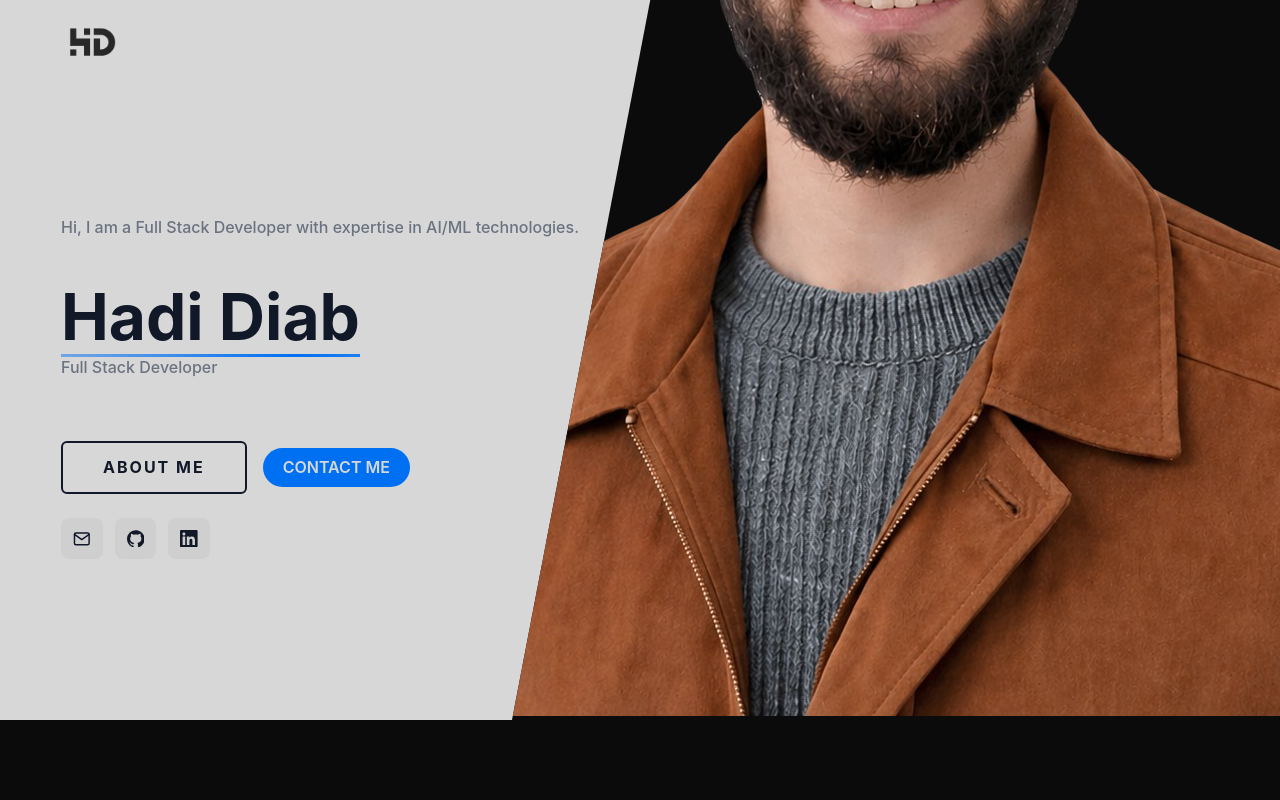
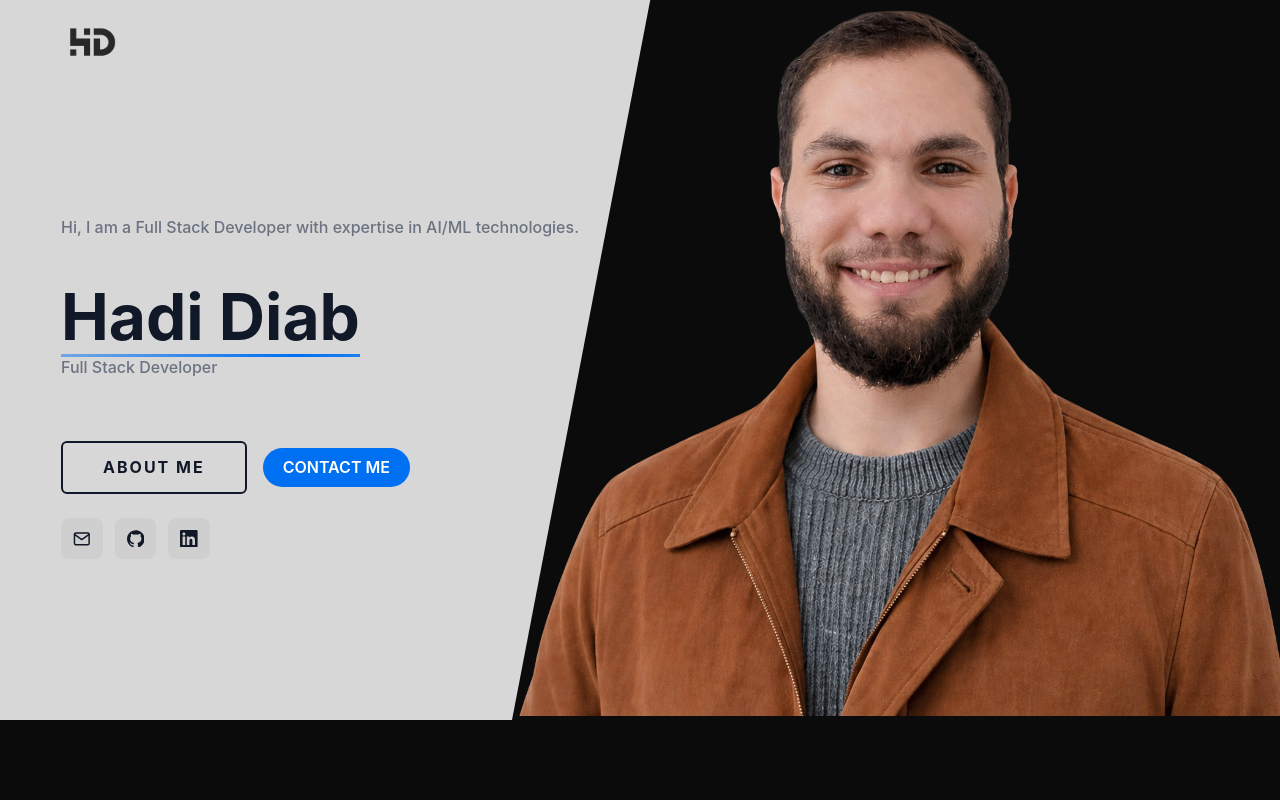
Before and after one commit to Hadi20Diab/my-portfolio, a Next.js app: page / in a window 1280 px wide. Shown: the top 800 px of the page. Built offline with nearby package versions, Linux system fonts and the light colour scheme.

Commit message:
feat: update HeroSection styles for improved image display and adjust scroll margin for sections
Co-authored-by: Copilot <copilot@github.com>

```diff
--- a/src/components/HeroSection/HeroSection.scss
+++ b/src/components/HeroSection/HeroSection.scss
@@ -81,7 +81,7 @@
                 display: inline-block;
                 padding: 0.6rem 1.25rem;
                 background: var(--brand);
-                color: var(--bg);
+                color: white;
                 border-radius: 999px;
                 text-decoration: none;
                 font-weight: 600;
@@ -144,8 +144,8 @@
             img {
                 object-fit: contain !important;
                 object-position: bottom center !important;
-                width: auto;
-                height: auto;
+                width: 100%;
+                height: 100%;
             }
         }
     }
--- a/src/styles/globals.scss
+++ b/src/styles/globals.scss
@@ -61,7 +61,7 @@ html {
 #skillsSection,
 #projectsSection,
 #experienceSection {
-  scroll-margin-top: 4rem;
+  scroll-margin-top: 7rem;
 }
 
 body {
--- a/src/styles/variables.scss
+++ b/src/styles/variables.scss
@@ -7,7 +7,8 @@ $muted-bg: #f7f7f7;
 // - `hero-dark` represents the deep/black section on the right
 // - `hero-accent` is a light blue sampled from the subject's shirt as a subtle accent
 $hero-dark: #0b0b0b;
-$hero-accent: #9fc8ff;
+// $hero-accent: #9fc8ff;
+$hero-accent: #0070f3ab;
 
 // Existing brand/colors (left as-is but you can swap to $hero-accent if preferred)
 $brand: #0070f3;
```
